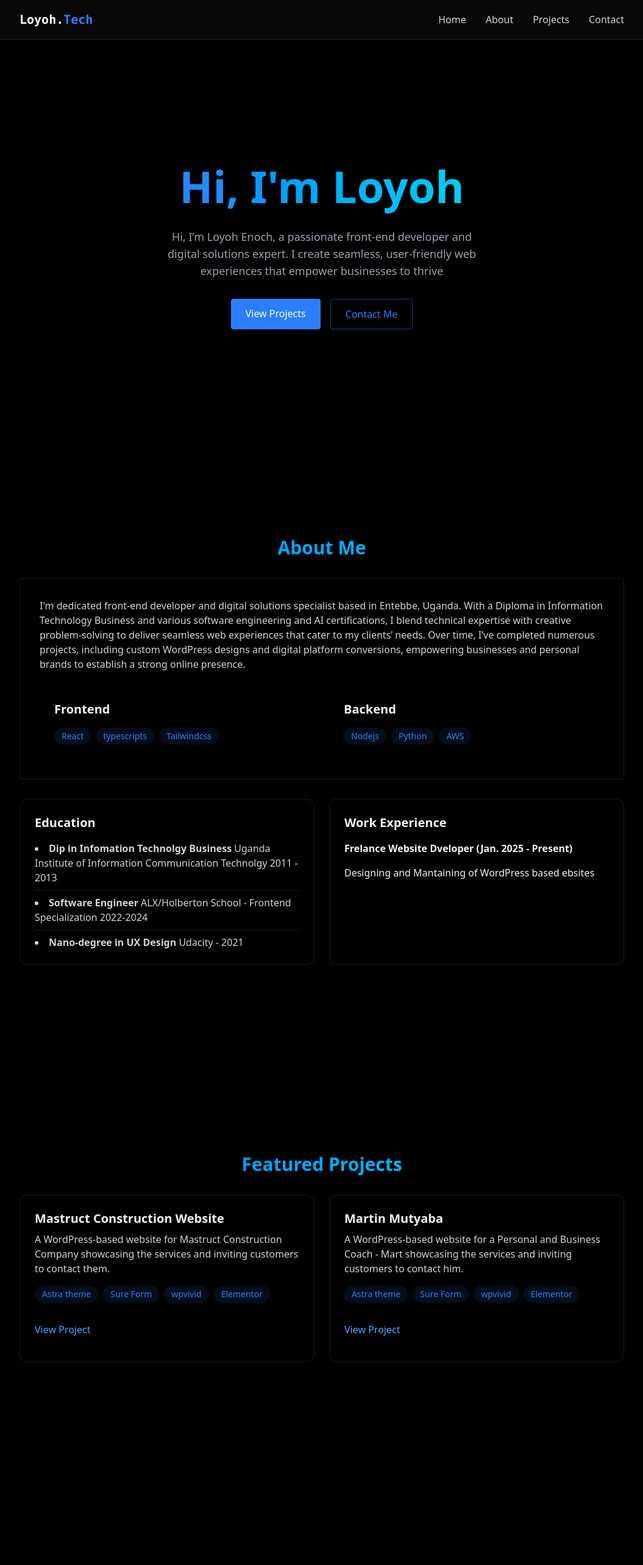
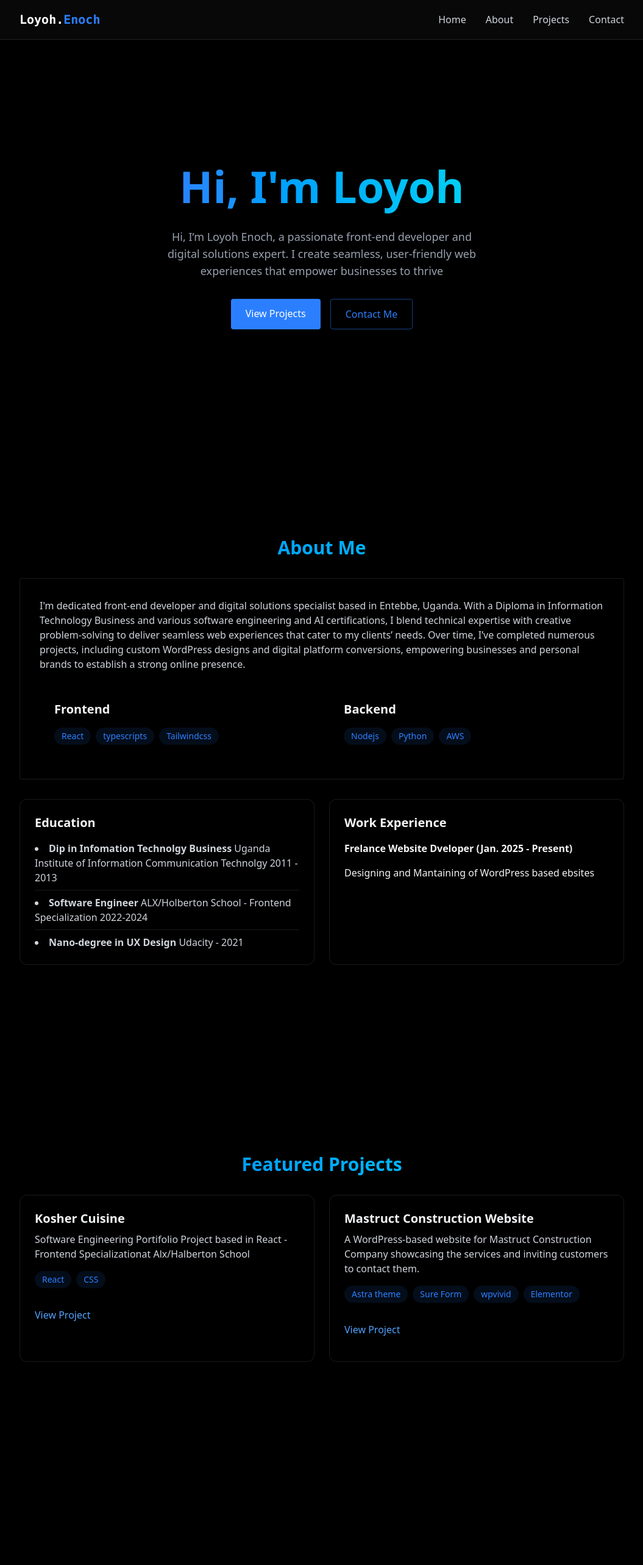
Before and after one commit to Loyoenock/enochportfolio, a React (Vite) app: page / in a window 1280 px wide. Shown: the top 2566 px of the page at 61% size, without its empty margins (112-1167 px from the left). Built offline with nearby package versions, Linux system fonts and the light colour scheme.

Commit message:
Site icon and fixes

```diff
--- a/index.html
+++ b/index.html
@@ -2,7 +2,7 @@
 <html lang="en">
   <head>
     <meta charset="UTF-8" />
-    <link rel="icon" type="image/svg+xml" href="/vite.svg" />
+    <link rel="icon" type="image/ico" href="favicon.ico" />
     <!-- Preconnects for performance -->
     <link rel="preconnect" href="https://fonts.googleapis.com" />
     <link rel="preconnect" href="https://fonts.gstatic.com" crossorigin />
@@ -11,7 +11,7 @@
     <link href="https://fonts.googleapis.com/css2?family=Space+Grotesk:wght@400;500;600;700&family=JetBrains+Mono:wght@400;500;600;700&display=swap" rel="stylesheet">
 
     <meta name="viewport" content="width=device-width, initial-scale=1.0" />
-    <title>Vite + React</title>
+    <title>Loyoh Enoch</title>
   </head>
   <body>
     <div id="root"></div>
--- a/src/components/LoadingScreen.jsx
+++ b/src/components/LoadingScreen.jsx
@@ -27,7 +27,7 @@ export const LoadingScreen = ({ onComplete }) => {
     return (
         <div className="fixed inset-0 z-50 bg-black text-gray-100 flex flex-col items-center justify-center">
             <div className="mb-4 text-4xl font-mono font-bold">{text} <span className="animate-blink ml-1">|</span></div>
-            <div className="w-[200px] h-[2px]" bg-gray-800 rounded relative overflow-hidden>
+            <div className="w-[200px] h-[2px]bg-gray-800 rounded relative overflow-hidden" >
                 <div className="w-[40%] h-full bg-blue-500 shadow-[0_0_15px_#3b82f6] animate-loading-bar">
                     {""}
                 </div>
--- a/src/components/Navbar.jsx
+++ b/src/components/Navbar.jsx
@@ -11,7 +11,7 @@ export const Navbar = ({menuOpen, setMenuOpen }) => {
         <div className="max-w-5xl mx-auto px-4">
           <div className="flex justify-between items-center h-16">
             <a href="#home" className="font-mono text-xl font-bold text-white">
-              Loyoh.<span className="text-blue-500">Tech</span>
+              Loyoh.<span className="text-blue-500">Enoch</span>
             </a>
 
             <div className="w-7 h-5 relative cursor-pointer z-40 md:hidden" onClick={() => setMenuOpen((prev) => !prev)}>
--- a/src/components/sections/About.jsx
+++ b/src/components/sections/About.jsx
@@ -51,8 +51,8 @@ export const About = () => {
                 </div>
 
                 <div className="grid grid-cols-1 md:grid-cols-2 gap-6 mt-8">
-                    <div class="p-6 rounded-xl border-white/10 border hover:-transalte-y-1 transition-all">
-                        <h3 class="text-xl font-bold mb-4">Education</h3>
+                    <div className="p-6 rounded-xl border-white/10 border hover:-transalte-y-1 transition-all">
+                        <h3 className="text-xl font-bold mb-4">Education</h3>
                         <ul className="list-disc list-inside text-gray-300 space-y-2">
                             <li>
                                 <strong>Dip in Infomation Technolgy Business   </strong> Uganda Institute of Information Communication Technolgy 2011 - 2013
@@ -68,8 +68,8 @@ export const About = () => {
                         </ul>
                     </div>
 
-                    <div class="p-6 rounded-xl border-white/10 border hover:-transalte-y-1 transition-all">
-                        <h3 class="text-xl font-bold mb-4">Work Experience</h3>
+                    <div className="p-6 rounded-xl border-white/10 border hover:-transalte-y-1 transition-all">
+                        <h3 className="text-xl font-bold mb-4">Work Experience</h3>
                         <div className="space-y-4 tet-gray-300">
                                 <h4 className="font-semibold">Frelance Website Dveloper (Jan. 2025 - Present)</h4>
                                 <p>Designing and Mantaining of WordPress based ebsites</p>
--- a/src/components/sections/Contact.jsx
+++ b/src/components/sections/Contact.jsx
@@ -13,9 +13,10 @@ export const Contact = () => {
     e.preventDefault();
 
     emailjs.sendForm(
-        import.meta.VITE_SERVICE_ID,
-        import.meta.VITE_TEMPLATE_ID, e.target,
-        import.meta.VITE_PUBLIC_KEY)
+        import.meta.env.VITE_SERVICE_ID,
+        import.meta.env.VITE_TEMPLATE_ID,
+        e.target,
+        import.meta.env.VITE_PUBLIC_KEY)
       .then(() => {
         alert("Message Sent!");
         setFormData({ name: "", email: "", message: "" });
--- a/src/components/sections/Projects.jsx
+++ b/src/components/sections/Projects.jsx
@@ -9,6 +9,29 @@ export const Projects = () => {
             Featured Projects
           </h2>
           <div className="grid grid-cols-1 md:grid-cols-2 gap-6">
+
+          <div className="p-6 rounded-xl border border-white/10 hover:-translate-y-1 hover:border-blue-500/30 hover:shadow-[0_2px_8px_rgba(59,130,246,0.2)] transition">
+              <h3 className="text-xl font-semibold mb-2">Kosher Cuisine</h3>
+              <p className="text-gray-300 mb-4">
+                Software Engineering Portifolio Project based in React - Frontend Specializationat Alx/Halberton School
+              </p>
+              <div className="flex flex-wrap gap-2  mb-4">
+                {['React', 'CSS'].map((tech, key) => (
+                  <span
+                    key={key}
+                    className="bg-blue-500/10 text-blue-500 py-1 px-3 rounded-full text-sm hover:bg-blue-500/20 hover:shadow-[0_2px_8px_rgba(59,130,246,0.1)] transition-all"
+                  >
+                    {tech}
+                  </span>
+                ))}
+              </div>
+              <div className="flex justify-between items-center">
+                <a href="https://koshercuisine.vercel.app/" target="_" className="text-blue-400 hover:text-blue-300 transition-colors my-4">
+                  View Project
+                </a>
+              </div>
+            </div>
+
             <div className="p-6 rounded-xl border border-white/10 hover:-translate-y-1 hover:border-blue-500/30 hover:shadow-[0_2px_8px_rgba(59,130,246,0.2)] transition">
               <h3 className="text-xl font-semibold mb-2">Mastruct Construction Website</h3>
               <p className="text-gray-300 mb-4">
@@ -30,28 +53,6 @@ export const Projects = () => {
                 </a>
               </div>
             </div>
-
-            <div className="p-6 rounded-xl border border-white/10 hover:-translate-y-1 hover:border-blue-500/30 hover:shadow-[0_2px_8px_rgba(59,130,246,0.2)] transition">
-              <h3 className="text-xl font-semibold mb-2">Martin Mutyaba</h3>
-              <p className="text-gray-300 mb-4">
-                A WordPress-based website for a Personal and Business Coach - Mart showcasing the services and inviting customers to contact him.
-              </p>
-              <div className="flex flex-wrap gap-2  mb-4">
-                {['Astra theme', 'Sure Form', 'wpvivid', 'Elementor'].map((tech, key) => (
-                  <span
-                    key={key}
-                    className="bg-blue-500/10 text-blue-500 py-1 px-3 rounded-full text-sm hover:bg-blue-500/20 hover:shadow-[0_2px_8px_rgba(59,130,246,0.1)] transition-all"
-                  >
-                    {tech}
-                  </span>
-                ))}
-              </div>
-              <div className="flex justify-between items-center">
-                <a href="https://mart.cloudaccess.host/" target="_" className="text-blue-400 hover:text-blue-300 transition-colors my-4">
-                  View Project
-                </a>
-              </div>
-            </div>
           </div>
         </div>
         </ShowOnScroll>
```
Also changed, not shown: 2 other files (tests, documents, lock files or other folders).
